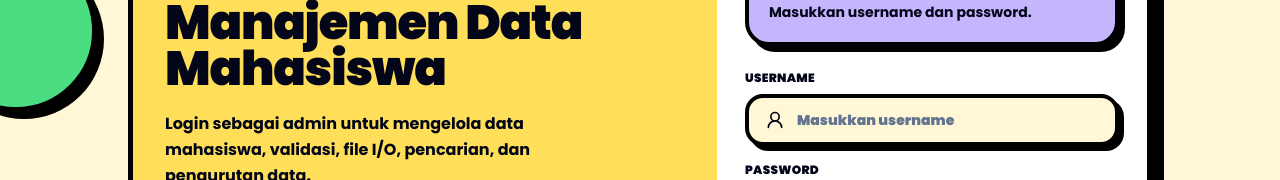
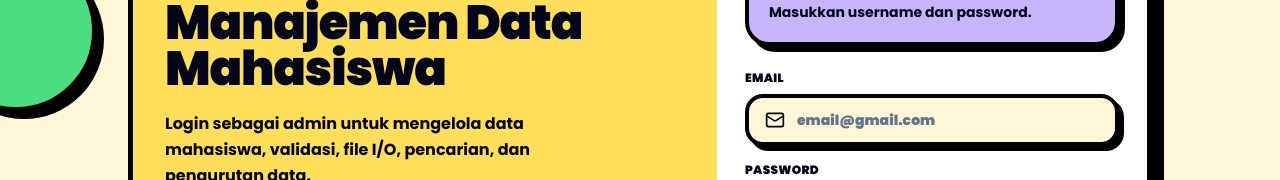
Before and after one commit to frhnabdlfth/manajemen-mahasiswa, a React (Vite) app in the folder frontend/: page /login in a window 1280 px wide. Shown: the part 269-449 px from the top of the page. Built offline with nearby package versions, Linux system fonts and the light colour scheme; no server answers.

Commit message:
Updated Login & Register

```diff
--- a/frontend/src/components/auth/LoginForm.jsx
+++ b/frontend/src/components/auth/LoginForm.jsx
@@ -1,4 +1,4 @@
-import { UserRound } from "lucide-react";
+import { UserRound, Mail } from "lucide-react";
 import AuthInput from "./AuthInput.jsx";
 import AuthPasswordInput from "./AuthPasswordInput.jsx";
 
@@ -15,12 +15,13 @@ export default function LoginForm({
   return (
     <form onSubmit={onSubmit} className="space-y-4">
       <AuthInput
-        label="Username"
-        icon={<UserRound size={20} />}
-        name="username"
-        value={form.username}
+        label="Email"
+        icon={<Mail size={20} />}
+        name="email"
+        value={form.email}
         onChange={onChange}
-        placeholder="Masukkan username"
+        placeholder="email@gmail.com"
+        type="email"
       />
 
       <AuthPasswordInput
--- a/frontend/src/components/auth/LoginPage.jsx
+++ b/frontend/src/components/auth/LoginPage.jsx
@@ -60,8 +60,14 @@ export default function LoginPage({ onLogin }) {
   };
 
   const validateLogin = () => {
-    if (!form.username.trim()) return "Username wajib diisi dong.";
+    if (!form.email.trim()) return "Email wajib diisi dong.";
+
+    if (!emailRegex.test(form.email.trim())) {
+      return "Format email tidak valid.";
+    }
+
     if (!form.password) return "Password wajib diisi dong.";
+
     return "";
   };
 
@@ -108,7 +114,7 @@ export default function LoginPage({ onLogin }) {
         "Content-Type": "application/json",
       },
       body: JSON.stringify({
-        username: form.username.trim(),
+        email: form.email.trim().toLowerCase(),
         password: form.password,
       }),
     });
@@ -154,6 +160,7 @@ export default function LoginPage({ onLogin }) {
 
     setForm({
       ...emptyForm,
+      username: result.username || form.username.trim(),
       email: result.email || registeredEmail,
     });
   };
@@ -184,7 +191,7 @@ export default function LoginPage({ onLogin }) {
 
     setForm({
       ...emptyForm,
-      username: form.email.trim().toLowerCase(),
+      email: result.email || form.email.trim().toLowerCase(),
     });
   };
 
```
